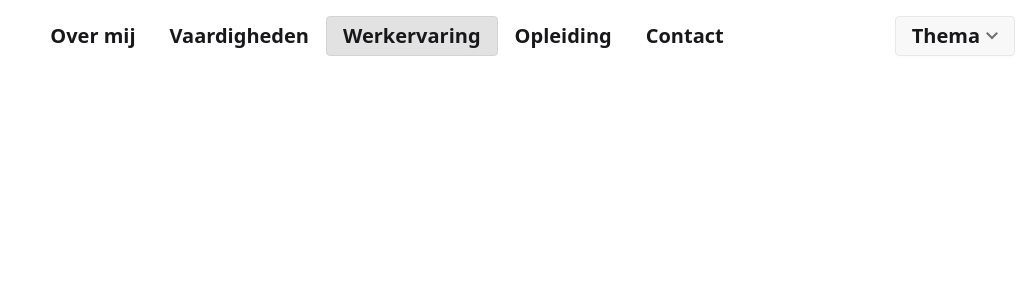
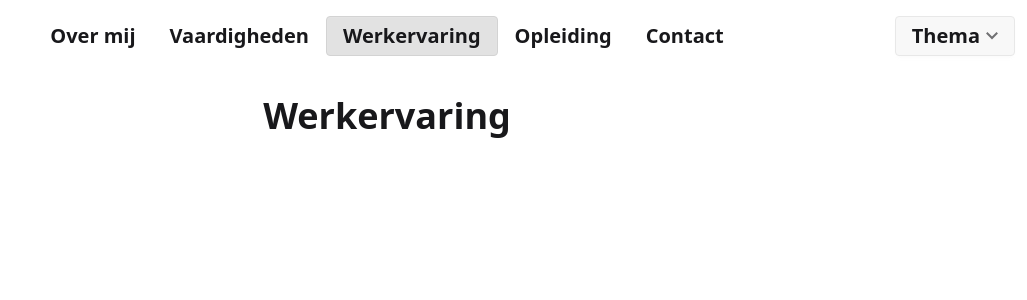
Before and after one commit to Luuk0510/luuk0510.github.io, a Vue app: page /experience in a window 1280 px wide. Shown: the top 300 px of the page, without its empty margins (253-1280 px from the left). Built offline with nearby package versions, Linux system fonts and the light colour scheme.

Commit message:
add title to experience

```diff
--- a/src/views/Experience.vue
+++ b/src/views/Experience.vue
@@ -1,12 +1,15 @@
-<script setup>
+<script setup lang="ts">
+import { usePageTitle } from '@/composables/usePageTitle'
+
+usePageTitle();
 </script>
 
 <template>
-    <section class="h-screen">
-        <h1 class="text-center text-4xl font-bold">
-            Werkervaring
-        </h1>
-    </section>
+    <div class="lg:inset-0 justify-center items-center">
+        <div class="flex flex-col justify-center items-center mt-24 mb-20">
+            <h1 class="text-4xl font-black mb-5">Werkervaring</h1>
+        </div>
+    </div>
 </template>
 
 <style scoped></style>
```
